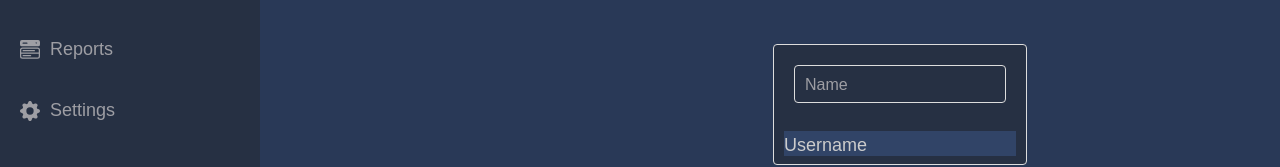
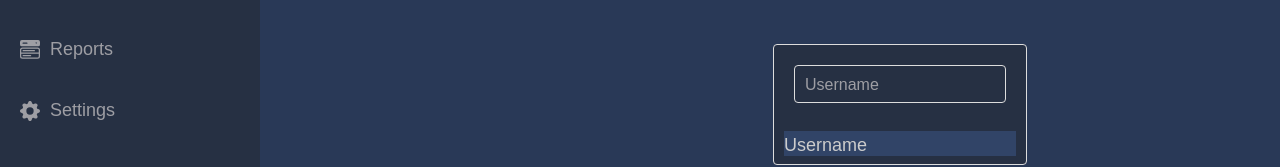
Before and after one commit to AkshhThakkar/H5-Frontend, a React (Vite) app: page / in a window 1280 px wide. Shown: the part 251-418 px from the top of the page. Built offline with nearby package versions, Linux system fonts and the light colour scheme.

Commit message:
Error Solved changed schema

```diff
--- a/src/Components/Login/index.jsx
+++ b/src/Components/Login/index.jsx
@@ -8,12 +8,11 @@ import { BrowserRouter, Routes, Route, useNavigate } from "react-router-dom";
 import "./index.css";
 
 const initialValues = {
-  name: "",
+  username: "",
   password: "",
 };
 const Login = () => {
   function handleLogin(payload) {
-    // event.preventDefault();
     axios
       .post("http://192.168.3.237:5760/api/user/login", payload)
       .then((res) => console.log(res))
@@ -42,12 +41,12 @@ const Login = () => {
       <form onSubmit={handleSubmit}>
         <div className="input-block">
           <label htmlFor="name" className="input-block">
-            Name
+            Username
           </label>
           <input
             id="name"
-            type="name"
-            name="name"
+            type="username"
+            name="username"
             style={{ color: "white" }}
             autoComplete="off"
             placeholder="Username"
--- a/src/Schemas/index.jsx
+++ b/src/Schemas/index.jsx
@@ -1,7 +1,7 @@
 import * as Yup from "yup";
 
 const signUpSchema = Yup.object({
-  name: Yup.string().required("Username is required"),
+  username: Yup.string().required("Username is required"),
   password: Yup.string().required("Please enter your Password"), // confirm_password: Yup.string().required("<PASSWORD>"),
 });
 
```
